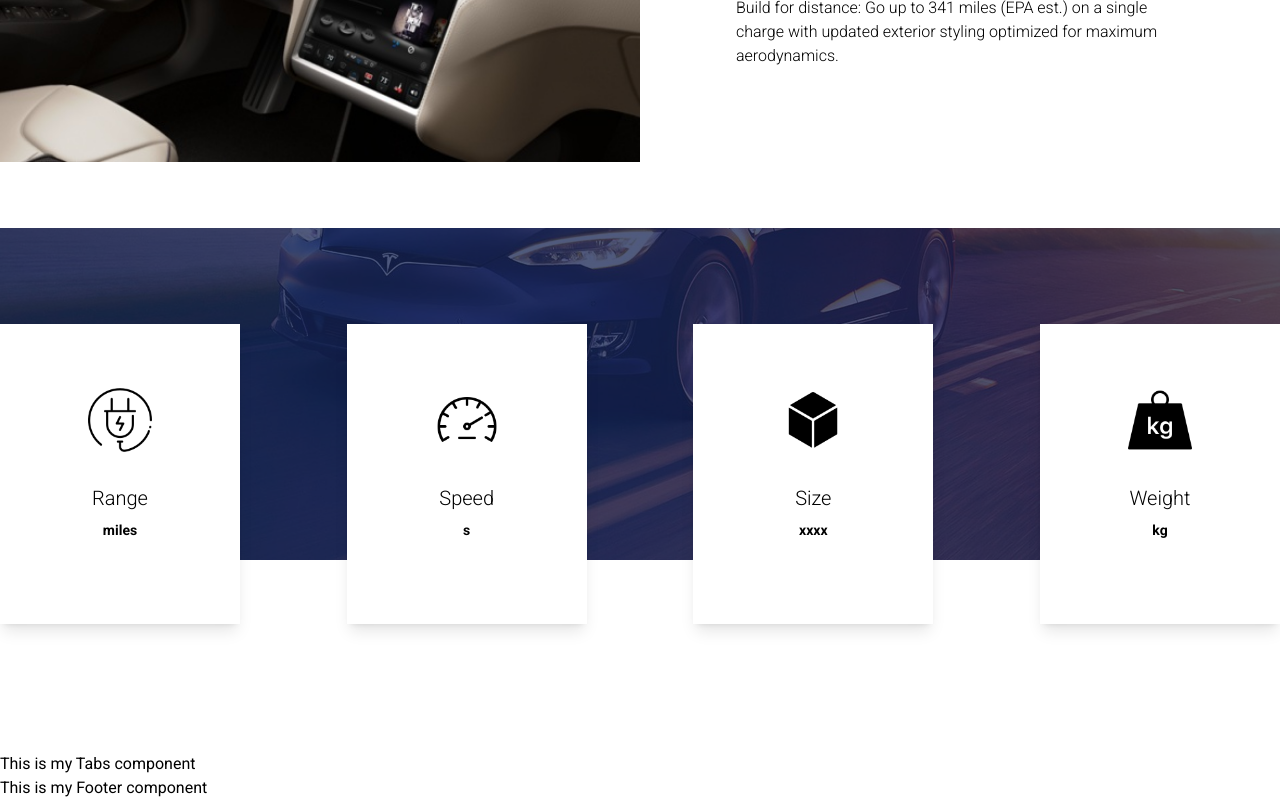
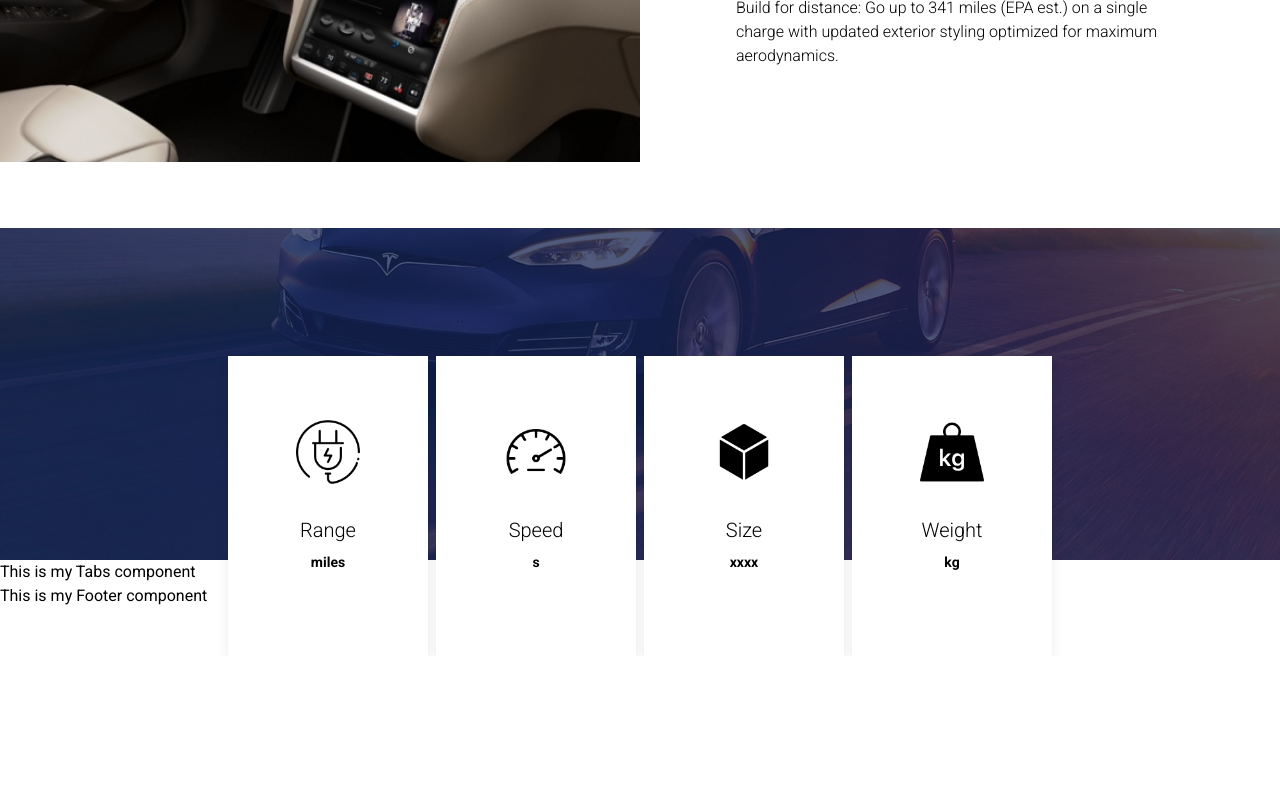
Before and after one commit to eugenia1984/vue-js, a Vue app in the folder tesla/: page / in a window 1280 px wide. Shown: the part 1324-2124 px from the top of the page. After the commit the page ends 1980 px from the top, so only its background shows below. Built offline with nearby package versions, Linux system fonts and the light colour scheme.

Commit message:
feat: stats

```diff
--- a/tesla/src/components/Stats.vue
+++ b/tesla/src/components/Stats.vue
@@ -1,9 +1,11 @@
 <template>
-  <div class="stats bg-cover bg-no-repeat bg-bottom relative pt-24 mb-48" :style="`background-image: url(${TeslaBackground}); height: 332px; background-position: center bottom-6rem;`">
+  <div class="stats bg-cover bg-no-repeat bg-bottom relative py-8 lg:pt-32" :style="`background-image: url(${TeslaBackground}); min-height: 332px;`">
     <div class="w-full h-full bg-blue-950 opacity-75 absolute top-0 left-0 z-0" />
-    <div class="stats-components z-50 relative container mx-auto flex items-center justify-between">
+   <div class="container">
+    <div class="stats-components mx-auto flex flex-col lg:flex-row items-center justify-center w-full z-50 relative lg:absolute px-2 gap-6 lg:gap-2">
       <StatsCard v-for="obj, objIndex in cards" :key="objIndex" :content="obj"/>
     </div>
+   </div>
   </div>
 </template>
 
--- a/tesla/src/components/elements/stats/StatsCard.vue
+++ b/tesla/src/components/elements/stats/StatsCard.vue
@@ -16,8 +16,8 @@ export default {
 
 <style>
   .stats-card {
-    min-width: 240px;
-    max-width: 240px;
+    min-width: 200px;
+    max-width: 200px;
     min-height: 300px;
     max-height: 300px;
   }
```
